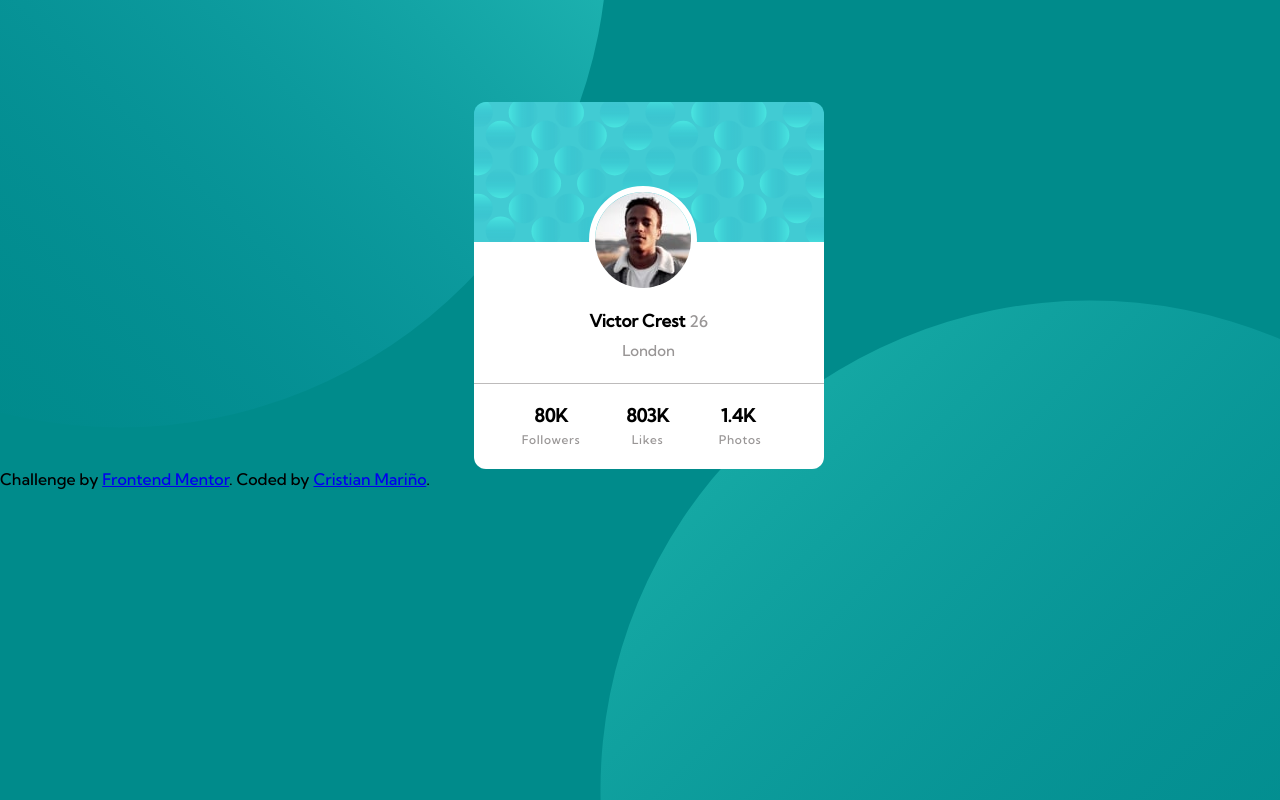
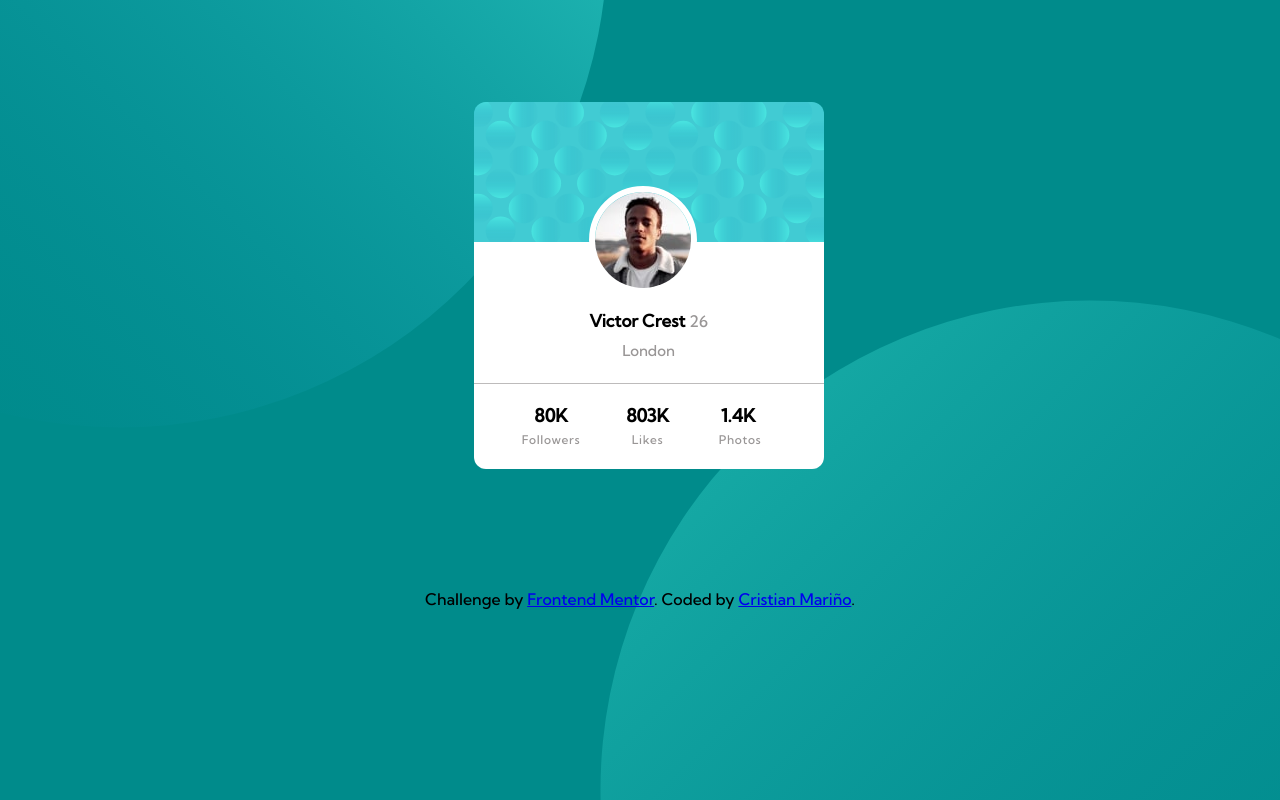
Before and after one commit to cristianemm96/profile-card, a plain HTML site: page index.html in a window 1280 px wide. Drawn offline with Linux system fonts and the light colour scheme.

Commit message:
Update style.css
Fix attribution class

```diff
--- a/style/style.css
+++ b/style/style.css
@@ -107,6 +107,11 @@ h2{
     color: rgb(153, 150, 150);
 }
 
+.attribution{
+    margin-top: 120px;
+    text-align: center;
+}
+
 @media (min-width: 375px) and (max-width:425px){
     body{
         background: url(/images/bg-pattern-top.svg) -800px -650px no-repeat,
```
